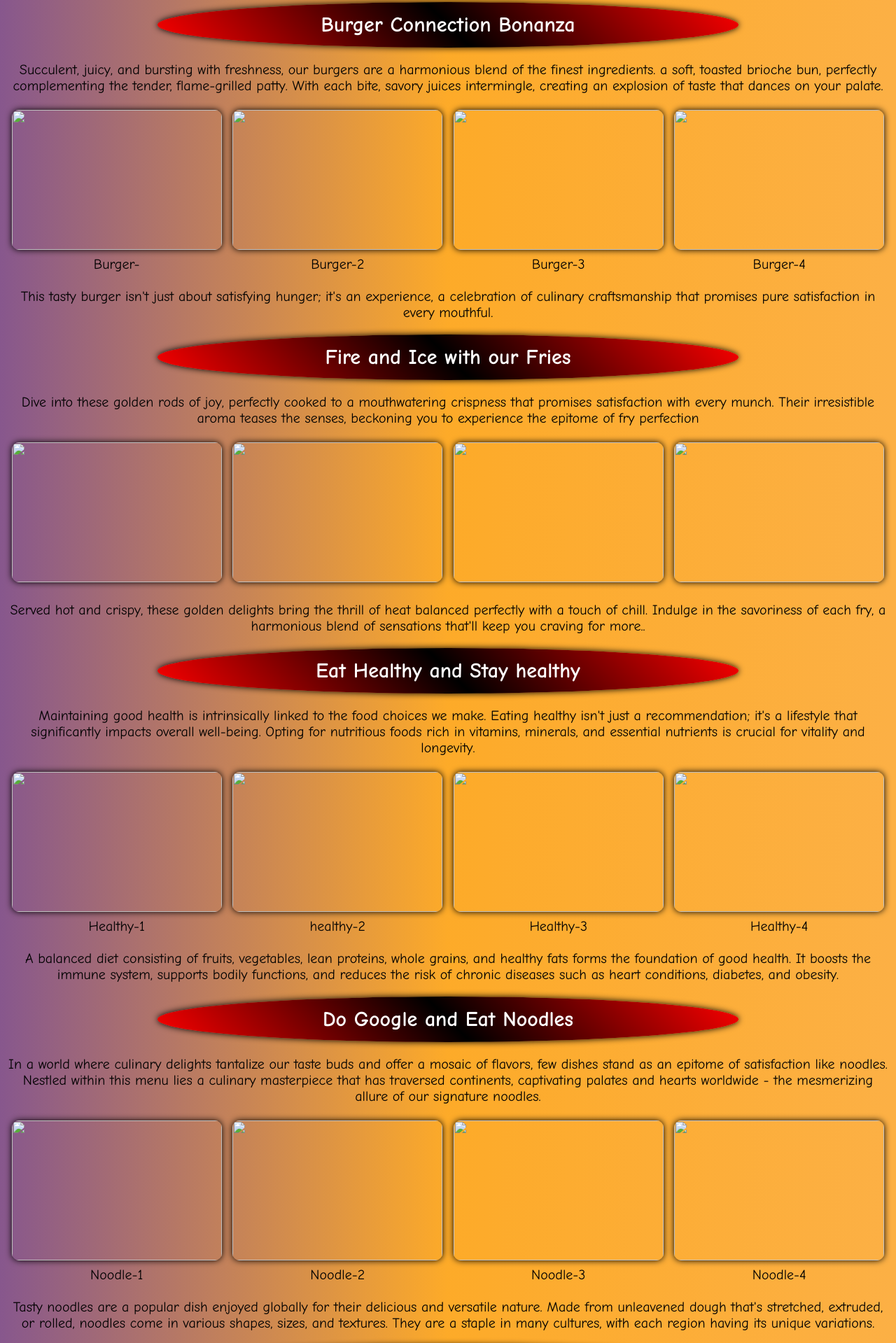
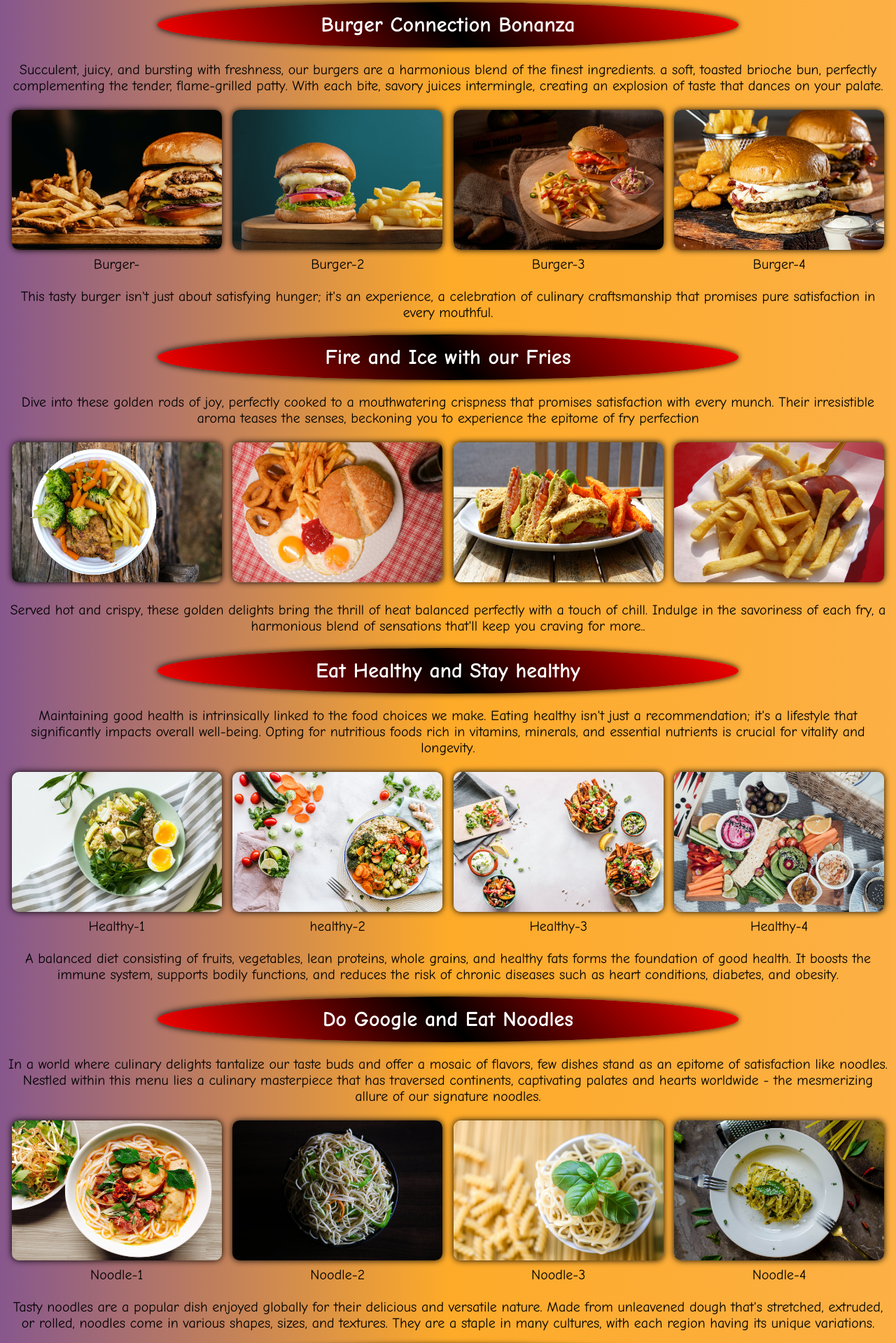
Before and after one commit to Shivaprasad0108/foodieapplication, a plain HTML site: page index.html in a window 1280 px wide. Shown: the part 758-2677 px from the top of the page at 70% size. Drawn offline with Linux system fonts and the light colour scheme.

Commit message:
Update index.html

```diff
--- a/index.html
+++ b/index.html
@@ -61,10 +61,10 @@
         </p>
          <table>
             <tr>
-                <td><img src="images/main-1.jpg" width="500" height="300" alt="">
+                <td><img src="main-1.jpg" width="500" height="300" alt="">
                </td>
                 <td>
-                <img src="images/main-2.jpeg" width="500" height="300" alt="">
+                <img src="main-2.jpeg" width="500" height="300" alt="">
                 </td>
             </tr>
             <tr>
@@ -80,16 +80,16 @@
          <table>
             <tr>
                 <td>
-                    <img src="images/main-3.jpeg" width="300" height="200" alt="">
+                    <img src="main-3.jpeg" width="300" height="200" alt="">
                 </td>
                 <td>
-                    <img src="images/main-4.jpeg" width="300" height="200" alt="">
+                    <img src="main-4.jpeg" width="300" height="200" alt="">
                 </td>
                 <td>
-                    <img src="images/main-5.jpeg" width="300" height="200" alt="">
+                    <img src="main-5.jpeg" width="300" height="200" alt="">
                 </td>
                 <td>
-                    <img src="images/main-6.jpeg" width="300" height="200" alt="">
+                    <img src="main-6.jpeg" width="300" height="200" alt="">
                 </td>
                 <tr>
                     <td>Burger- </td>
@@ -107,16 +107,16 @@
          <table>
             <tr>
                 <td>
-                    <img src="images/main-7.jpeg" width="300" height="200" alt="">
+                    <img src="main-7.jpeg" width="300" height="200" alt="">
                 </td>
                 <td>
-                    <img src="images/main-8.jpeg" width="300" height="200" alt="">
+                    <img src="main-8.jpeg" width="300" height="200" alt="">
                 </td>
                <td>
-                 <img src="images/main-9.jpeg" width="300" height="200" alt="">
+                 <img src="main-9.jpeg" width="300" height="200" alt="">
                 </td>
                 <td>
-                    <img src="images/main-10.jpeg" width="300" height="200" alt="">
+                    <img src="main-10.jpeg" width="300" height="200" alt="">
                 </td>
             </tr>
          </table>
@@ -128,16 +128,16 @@
          <table>
             <tr>
                 <td>
-                    <img src="images/main-11.jpeg" width="300" height="200" alt="">
+                    <img src="main-11.jpeg" width="300" height="200" alt="">
                 </td>
                 <td>
-                    <img src="images/main-12.jpeg" width="300" height="200" alt="">
+                    <img src="main-12.jpeg" width="300" height="200" alt="">
                 </td>
                 <td>
-                    <img src="images/main-13.jpeg" width="300" height="200" alt="">
+                    <img src="main-13.jpeg" width="300" height="200" alt="">
                 </td>
                 <td>
-                    <img src="images/main-14.jpeg" width="300" height="200" alt="">
+                    <img src="main-14.jpeg" width="300" height="200" alt="">
                 </td>
                 <tr>
                     <td>Healthy-1</td>
@@ -155,16 +155,16 @@
           <table>
             <tr>
                 <td>
-                    <img src="images/main-15.jpeg" width="300" height="200" alt="">
+                    <img src="main-15.jpeg" width="300" height="200" alt="">
                 </td>
                 <td>
-                    <img src="images/main-16.jpeg" width="300" height="200" alt="">
+                    <img src="main-16.jpeg" width="300" height="200" alt="">
                 </td>
                 <td>
-                    <img src="images/main-17.jpeg" width="300" height="200" alt="">
+                    <img src="main-17.jpeg" width="300" height="200" alt="">
                 </td>
                 <td>
-                    <img src="images/main-18.jpeg" width="300" height="200" alt="">
+                    <img src="main-18.jpeg" width="300" height="200" alt="">
                 </td>
                 <tr>
                     <td>Noodle-1</td>
@@ -182,16 +182,16 @@
           <table>
             <tr>
                 <td>
-                    <img src="images/main19.jpg" width="300" height="200" alt="">
+                    <img src="main19.jpg" width="300" height="200" alt="">
                 </td>
                 <td>
-                    <img src="images/main20.jpg" width="300" height="200" alt="">
+                    <img src="main20.jpg" width="300" height="200" alt="">
                 </td>
                 <td>
-                    <img src="images/main21.jpg" width="300" height="200" alt="">
+                    <img src="main21.jpg" width="300" height="200" alt="">
                 </td>
                 <td>
-                    <img src="images/main22.jpg" width="300" height="200" alt="">
+                    <img src="main22.jpg" width="300" height="200" alt="">
                 </td>
                 <tr>
                     <td>Dessert-1</td>
```
